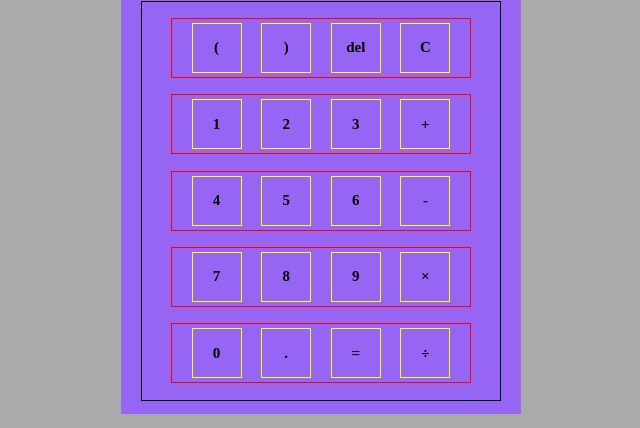
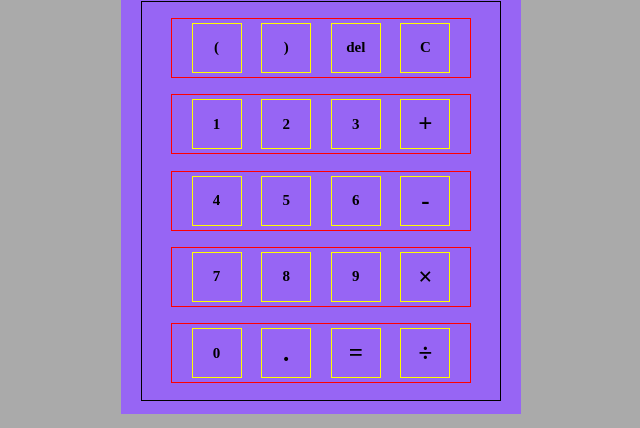
Before and after one commit to JHL71/playground, a React (Create React App) app in the folder playground/: page /cal in a window 1280 px wide. Shown: the part 286-714 px from the top of the page, without its empty margins (319-959 px from the left). Built offline with nearby package versions, Linux system fonts and the light colour scheme.

Commit message:
calculator excetional case

```diff
--- a/playground/src/page/calculator.js
+++ b/playground/src/page/calculator.js
@@ -26,6 +26,22 @@ const toPostfix = (str) => {
     }
   }
   if (num !== '') fomula.push(num);
+
+  let check = 0;
+  for (let i = 0; i < fomula.length; i++) {
+    switch (fomula[i]) {
+      case '(':
+        check++;
+        break;
+      case ')':
+        check--;
+        break;
+      default:
+        break;
+    }
+    if (check < 0) return 'Invalid';
+  }
+  if (check !== 0) return 'Invalid';
 
   for (const char of fomula) {
     if (regNum.test(char)) {
@@ -59,6 +75,7 @@ const toPostfix = (str) => {
 
 const calculate = (str) => {
   const postfix = toPostfix(str);
+  if (postfix === 'Invalid') return 'Invalid Fomula'
   const stack = [];
   let num1, num2
   for (let i = 0; i < postfix.length; i++) {
@@ -108,36 +125,60 @@ function Calculator () {
           </ScreenWrap>
           <ButtonWrap>
             <LineWrap>
-              <Button onClick={() => setFomula(fomula + '(')}>{'('}</Button>
-              <Button onClick={() => setFomula(fomula + ')')}>{')'}</Button>
+              <Button onClick={() => {
+                if (/[-×÷+]/.test(fomula[fomula.length - 1]))
+                setFomula(fomula + '(')
+              }}>{'('}</Button>
+              <Button onClick={() => {
+                if (/\d/.test(fomula[fomula.length - 1]))
+                  setFomula(fomula + ')');
+              }}>{')'}</Button>
               <Button onClick={() => setFomula(fomula.slice(0, -1))}> del </Button>
-              <Button onClick={() => setFomula('')}> C </Button>
+              <Button onClick={() => {
+                setFomula('');
+                setAnswer('');
+              }}> C </Button>
             </LineWrap>
             <LineWrap>
               <Button onClick={() => setFomula(fomula + '1')}> 1 </Button>
               <Button onClick={() => setFomula(fomula + '2')}> 2 </Button>
               <Button onClick={() => setFomula(fomula + '3')}> 3 </Button>
-              <Button onClick={() => setFomula(fomula + '+')}> + </Button>
+              <OpButton onClick={() => {
+                if (/[^-^×^÷^+.]/.test(fomula[fomula.length - 1]))
+                  setFomula(fomula + '+');
+              }}> + </OpButton>
             </LineWrap>
             <LineWrap>
               <Button onClick={() => setFomula(fomula + '4')}> 4 </Button>
               <Button onClick={() => setFomula(fomula + '5')}> 5 </Button>
               <Button onClick={() => setFomula(fomula + '6')}> 6 </Button>
-              <Button onClick={() => setFomula(fomula + '-')}> - </Button>
+              <OpButton onClick={() => {
+                if (/[^-^×^÷^+.]/.test(fomula[fomula.length - 1]))
+                  setFomula(fomula + '-');
+              }}> - </OpButton>
             </LineWrap>
             <LineWrap>
               <Button onClick={() => setFomula(fomula + '7')}> 7 </Button>
               <Button onClick={() => setFomula(fomula + '8')}> 8 </Button>
               <Button onClick={() => setFomula(fomula + '9')}> 9 </Button>
-              <Button onClick={() => setFomula(fomula + '×')}>&times;</Button>
+              <OpButton onClick={() => {
+                if (/[^-^×^÷^+.]/.test(fomula[fomula.length - 1]))
+                  setFomula(fomula + '×');
+              }}> × </OpButton>
             </LineWrap>
             <LineWrap>
               <Button onClick={() => setFomula(fomula + '0')}> 0 </Button>
-              <Button onClick={() => setFomula(fomula + '.')}> . </Button>
-              <Button onClick={() => {
+              <OpButton onClick={() => {
+                if (/[0-9]/.test(fomula[fomula.length - 1]))
+                  setFomula(fomula + '.');
+              }}> . </OpButton>
+              <OpButton onClick={() => {
                 setAnswer(calculate(fomula));
-              }}> = </Button>
-              <Button onClick={() => setFomula(fomula + '÷')}>&divide; </Button>
+              }}> = </OpButton>
+              <OpButton onClick={() => {
+                if (/[^-^×^÷^+.]/.test(fomula[fomula.length - 1]))
+                  setFomula(fomula + '÷');
+              }}> ÷ </OpButton>
             </LineWrap>
           </ButtonWrap>
         </CalculatorWrap>
@@ -221,6 +262,9 @@ const Answer = styled.div`
   height: 30px;
   border: solid green 1px;
   margin: 3px;
+  display: flex;
+  justify-content:center;
+  align-items: center;
 `
 
 const ButtonWrap = styled.div`
@@ -251,6 +295,27 @@ const Button = styled.div`
   align-items: center;
   font-size: 15px;
   font-weight: bold;
+  cursor: pointer;
+  :hover {
+    background-color: blue;
+    color: white;
+  }
+`
+
+const OpButton = styled.div`
+  width: 50px;
+  height: 50px;
+  border: solid yellow 1px;
+  display: flex;
+  justify-content: center;
+  align-items: center;
+  font-size: 25px;
+  font-weight: bold;
+  cursor: pointer;
+  :hover {
+    background-color: blue;
+    color: white;
+  }
 `
 
 
```
